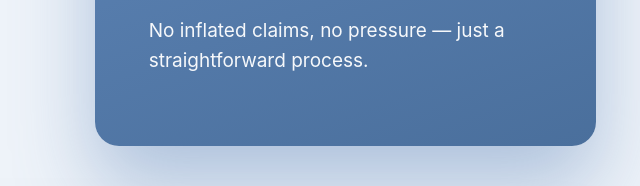
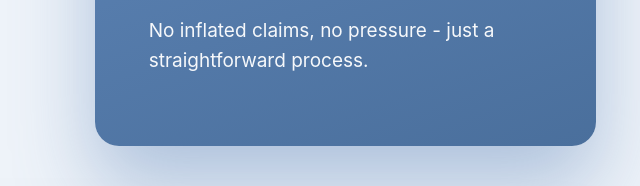
Before and after one commit to CardCollectables/CardCollectables.github.io, a website: page index.html in a window 1280 px wide. Shown: the part 448-634 px from the top of the page, 640-1280 px from the left. Drawn offline with Linux system fonts and the light colour scheme.

Commit message:
Update changes

```diff
--- a/index.html
+++ b/index.html
@@ -378,7 +378,7 @@ footer a:hover { color: var(--blue-primary); }
         receipt, and offers are made based on condition and market demand.
       </p>
       <p>
-        No inflated claims, no pressure — just a straightforward process.
+        No inflated claims, no pressure - just a straightforward process.
       </p>
     </div>
   </section>
```
